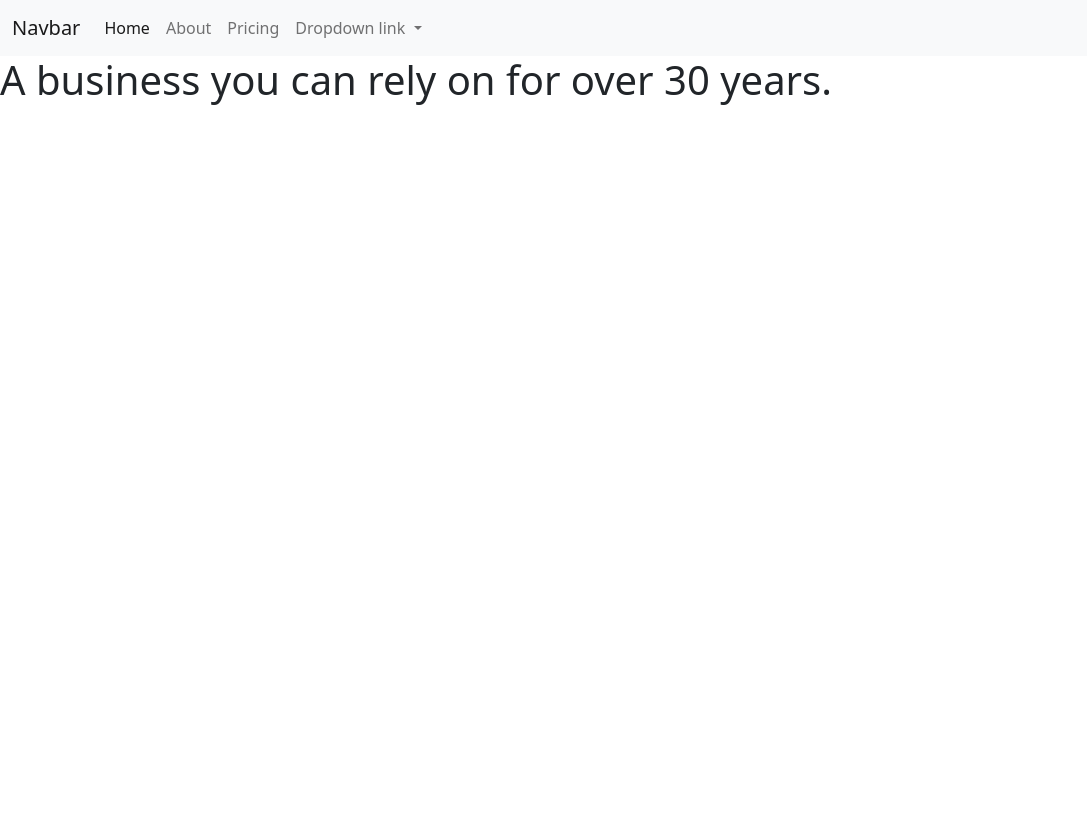
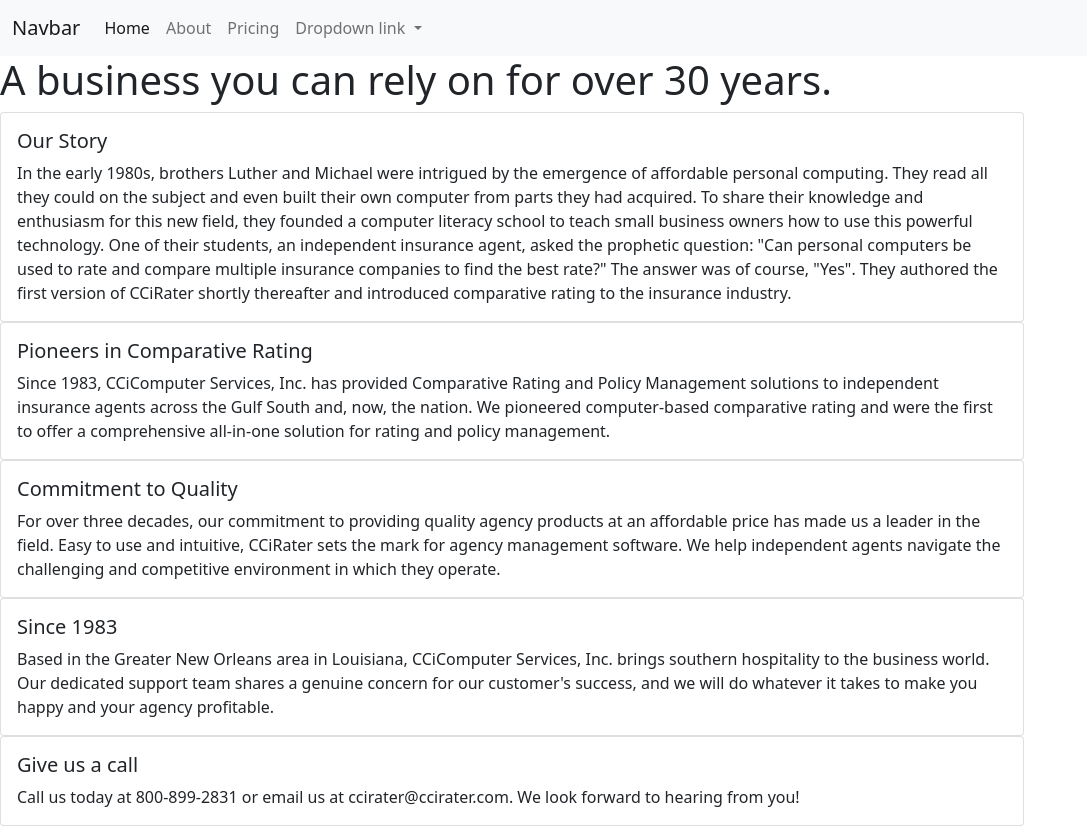
Before and after one commit to daryljjbb/CCiBootstrap, a plain HTML site: page about.html in a window 1280 px wide. Shown: the whole page, without its empty margins (0-1087 px from the left). Before the commit the page ends 800 px from the top, so only its background shows below. Drawn offline with nearby package versions, Linux system fonts and the light colour scheme.

Commit message:
Update about.html

```diff
--- a/about.html
+++ b/about.html
@@ -46,7 +46,51 @@
       <div id="top_section">
         <h1>A business you can rely on for over 30 years.</h1>
 
-    </div>
+      </div>
+      <div id="main_section">
+        <div id="main_wrapper">
+          <div class="card" style="width:80%;">
+            <div class="card-body">
+              <h5 class="card-title">Our Story</h5>
+              <p class="card-text">In the early 1980s, brothers Luther and Michael were intrigued by the emergence of affordable personal computing.
+              They read all they could on the subject and even built their own computer from parts they had acquired. To share their knowledge and enthusiasm
+              for this new field, they founded a computer literacy school to teach small business owners how to use this powerful technology. One of their students,
+              an independent insurance agent, asked the prophetic question: "Can personal computers be used to rate and compare multiple insurance companies to find
+              the best rate?" The answer was of course, "Yes". They authored the first version of CCiRater shortly thereafter and introduced comparative rating to the insurance industry.</p>
+            </div>
+          </div>
+          <div class="card" style="width:80%;">
+            <div class="card-body">
+              <h5 class="card-title">Pioneers in Comparative Rating</h5>
+              <p class="card-text">Since 1983, CCiComputer Services, Inc. has provided Comparative Rating and Policy Management solutions to independent
+              insurance agents across the Gulf South and, now, the nation. We pioneered computer-based comparative rating and were the first to offer
+              a comprehensive all-in-one solution for rating and policy management.</p>
+            </div>
+          </div>
+          <div class="card" style="width:80%;">
+            <div class="card-body">
+              <h5 class="card-title">Commitment to Quality</h5>
+              <p class="card-text">For over three decades, our commitment to providing quality agency products at an affordable price has made us a leader in the field.
+              Easy to use and intuitive, CCiRater sets the mark for agency management software. We help independent agents navigate the challenging and competitive
+              environment in which they operate.</p>
+            </div>
+          </div>
+          <div class="card" style="width:80%;">
+            <div class="card-body">
+              <h5 class="card-title">Since 1983</h5>
+              <p class="card-text">Based in the Greater New Orleans area in Louisiana, CCiComputer Services, Inc. brings southern hospitality to the business world.
+              Our dedicated support team shares a genuine concern for our customer's success, and we will do whatever it takes to make you happy and your agency profitable.</p>
+            </div>
+          </div>
+          <div class="card" style="width:80%;">
+            <div class="card-body">
+              <h5 class="card-title">Give us a call</h5>
+              <p class="card-text">Call us today at 800-899-2831 or email us at ccirater@ccirater.com. We look forward to hearing from you!</p>
+            </div>
+          </div>
+
+
+      </div>
 
 
     <!-- Optional JavaScript; choose one of the two! -->
```
